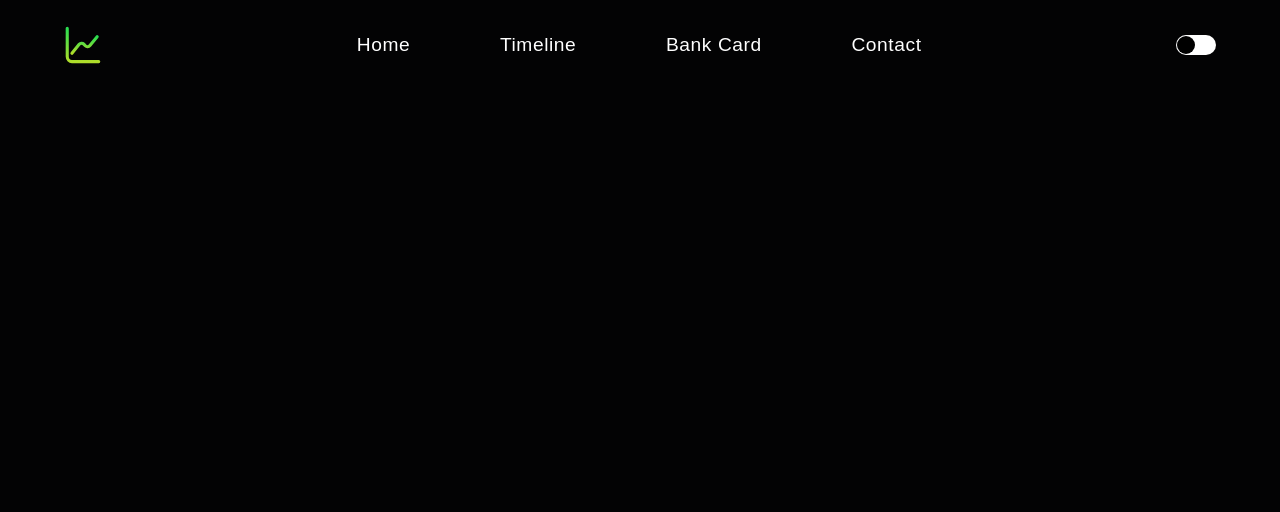
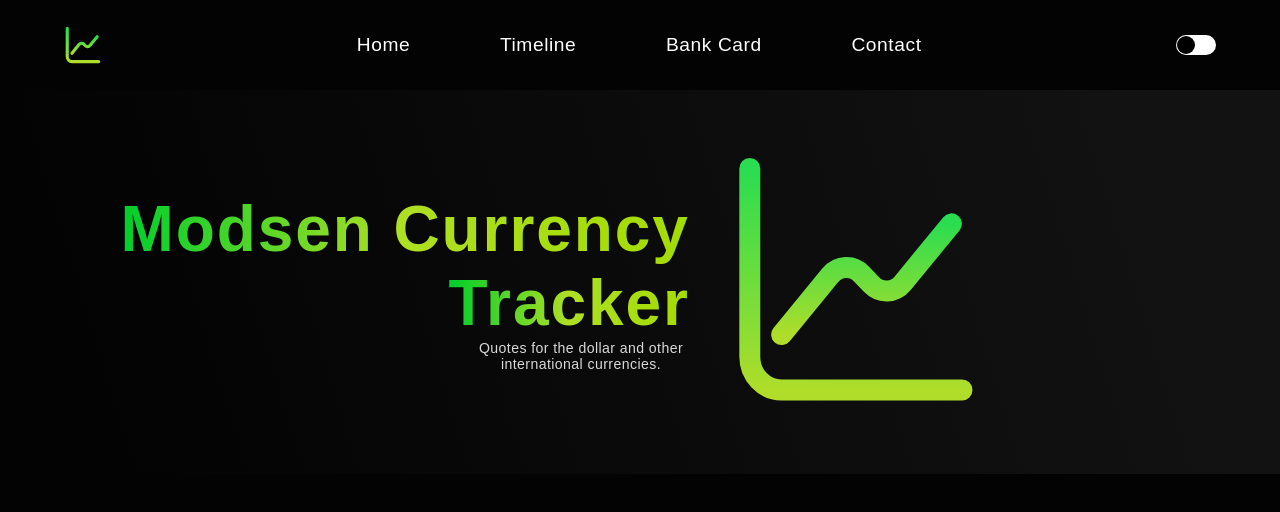
Before and after one commit to Zubovdns/modsen-currency-tracker, a React app: page / in a window 1280 px wide. Shown: the top 512 px of the page. Built offline with nearby package versions, Linux system fonts and the light colour scheme.

Commit message:
feat/added title

```diff
--- /dev/null
+++ b/src/components/Header/Navbar/Title/index.tsx
@@ -0,0 +1,27 @@
+import diagramLogo from '@assets/icons/diagramLogo.svg'
+import { FC } from 'react'
+import {
+  TitleContainer,
+  TitleLogo,
+  TitleLogoContainer,
+  TitleMainText,
+  TitleSubText,
+  TitleTextContainer,
+} from './styled'
+
+export const Title: FC = () => {
+  return (
+    <TitleContainer>
+      <TitleTextContainer>
+        <TitleMainText>Modsen Currency</TitleMainText>
+        <TitleMainText>Tracker</TitleMainText>
+        <TitleSubText>
+          Quotes for the dollar and other international currencies.
+        </TitleSubText>
+      </TitleTextContainer>
+      <TitleLogoContainer>
+        <TitleLogo src={diagramLogo} />
+      </TitleLogoContainer>
+    </TitleContainer>
+  )
+}
--- /dev/null
+++ b/src/components/Header/Navbar/Title/styled.ts
@@ -0,0 +1,51 @@
+import styled from 'styled-components'
+
+export const TitleContainer = styled.div`
+  width: 100%;
+  height: 30vw;
+
+  display: flex;
+  align-items: center;
+  justify-content: center;
+  gap: 3vw;
+
+  background: linear-gradient(
+    252.93deg,
+    #121212 11.77%,
+    rgba(36, 121, 64, 0) 91.12%
+  );
+`
+
+export const TitleTextContainer = styled.div`
+  display: flex;
+  flex-direction: column;
+  align-items: flex-end;
+  flex: 1;
+`
+
+export const TitleMainText = styled.h1`
+  font-size: 5vw;
+  background: linear-gradient(
+    90.18deg,
+    #00ce2c 0.18%,
+    #aedf23 49.3%,
+    #a3dc00 99.88%
+  );
+  -webkit-background-clip: text;
+  background-clip: text;
+  color: transparent;
+`
+
+export const TitleSubText = styled.p`
+  width: 17vw;
+  font-size: 1.1vw;
+  color: #d9d9d9;
+  text-align: center;
+`
+
+export const TitleLogoContainer = styled.div`
+  flex: 0.8;
+`
+export const TitleLogo = styled.img`
+  width: 20vw;
+`
--- a/src/components/Header/index.tsx
+++ b/src/components/Header/index.tsx
@@ -1,11 +1,13 @@
 import { FC } from 'react'
 import { Navbar } from './Navbar'
+import { Title } from './Navbar/Title'
 import { HeaderContainer } from './styled'
 
 export const Header: FC = () => {
   return (
     <HeaderContainer>
       <Navbar />
+      <Title />
     </HeaderContainer>
   )
 }
```
